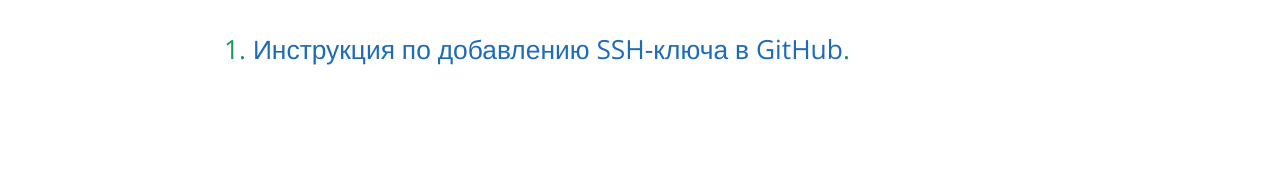
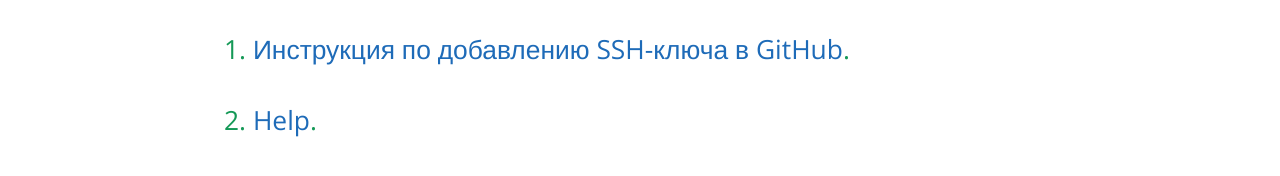
Before and after one commit to MyWhiteShadow/MyWhiteShadow.github.io, a Jekyll site: the page built from index.md, in a window 1280 px wide. Shown: the part 319-495 px from the top of the page. Built offline with Jekyll 4.4.1, drawn with Linux system fonts in a browser that asks for light colours.

Commit message:
добавили 2 страницу

```diff
--- a/index.md
+++ b/index.md
@@ -4,3 +4,4 @@ title: MyWhiteShadow's BLOG
 ---
 
 ## 1. [Инструкция по добавлению SSH-ключа в GitHub](./GithubSSHIntegration.html).
+## 2. [Help](./OLDindex.html).
```
